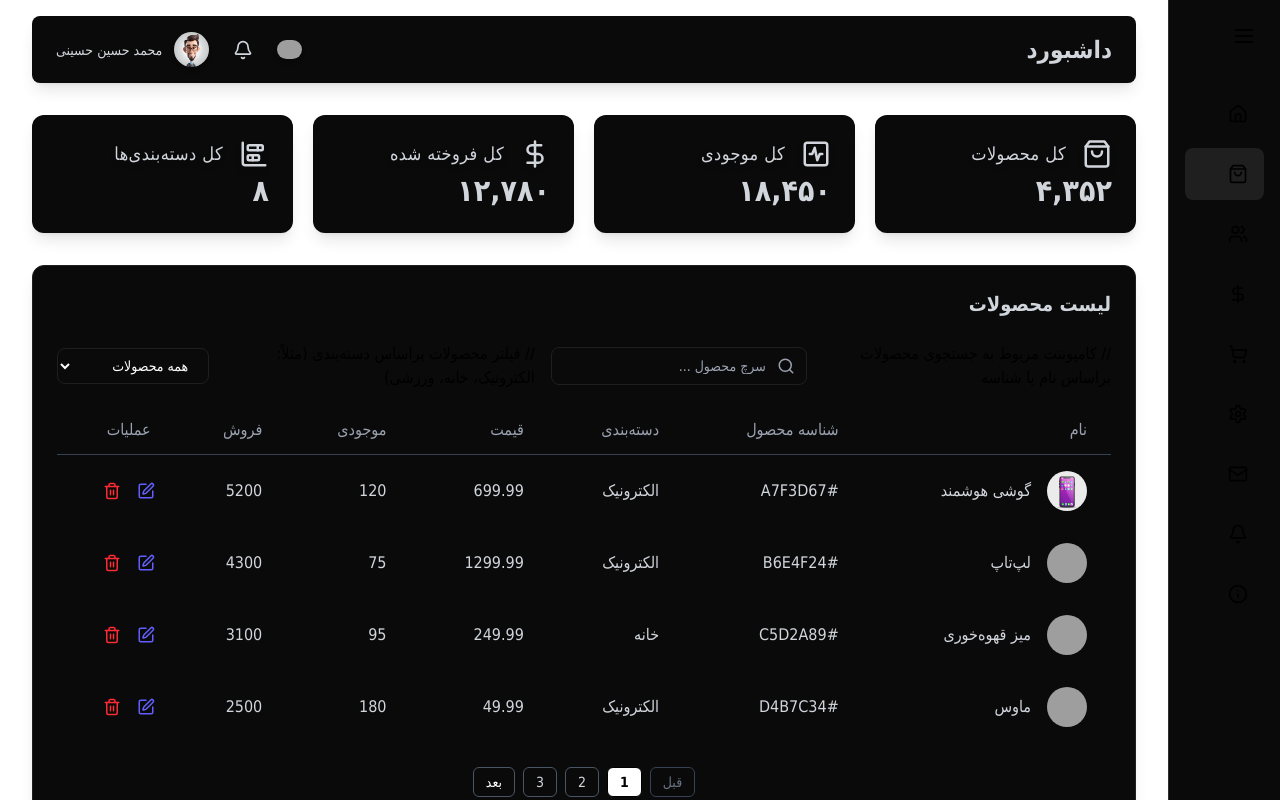
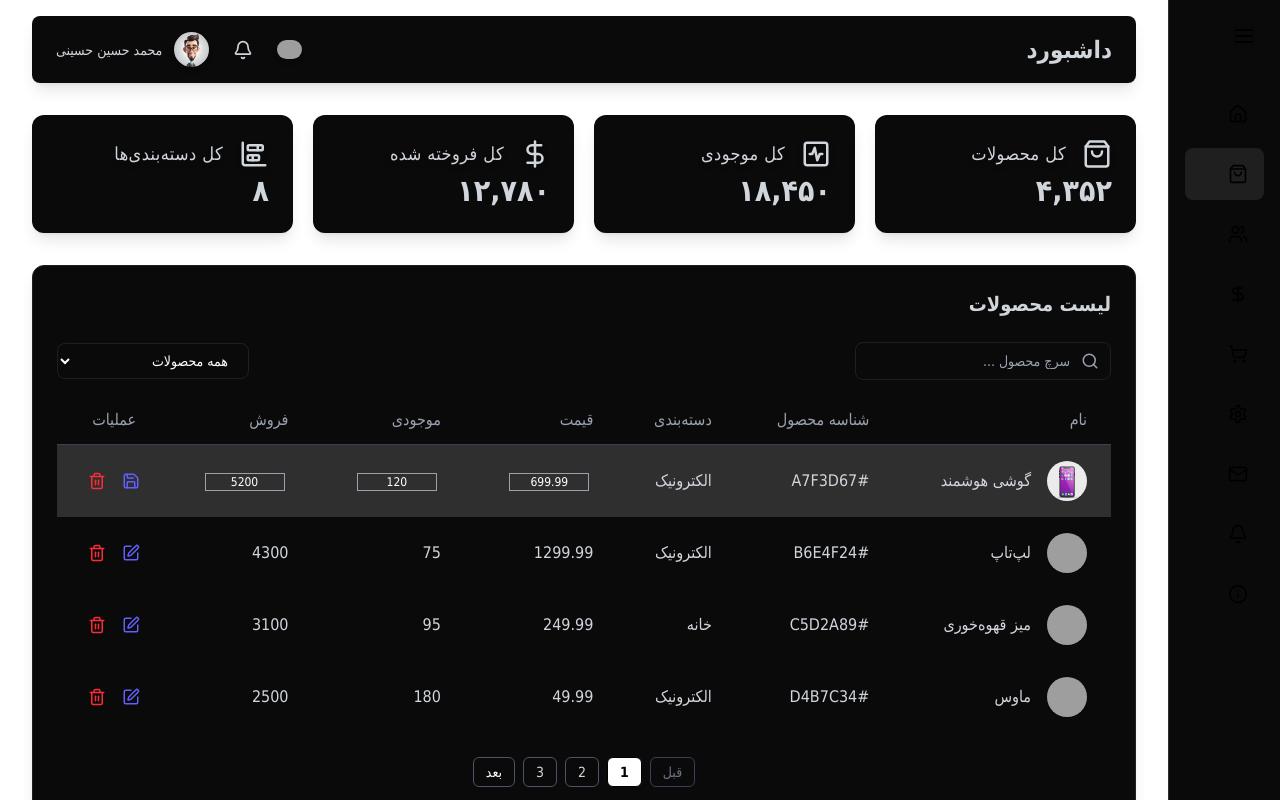
Before and after one commit to hamedhmd88/Dashboard-app, a Next.js app: page /products in a window 1280 px wide. Both pictures are taken after a click on the button 145 px from the left and 491 px from the top of the page. Built offline with nearby package versions, Linux system fonts and the light colour scheme; grey boxes are pictures that could not be loaded.

Commit message:
add edit delete product

```diff
--- a/src/components/ProductsTable.tsx
+++ b/src/components/ProductsTable.tsx
@@ -58,8 +58,14 @@ const ProductsTable = () => {
       )
     );
   };
-  //////////////////////////////////////////////////////////////////
-  /////////////////////////////////////////////////////////////////
+
+  // تابع حذف محصول بر اساس id
+  const handleDeleteProduct = (id: number | string) => {
+    setProducts((prevProducts) =>
+      prevProducts.filter((product) => product.id !== id)
+    );
+  };
+
   // محاسبه محصولات فیلتر شده براساس عبارت جستجو و دسته‌بندی انتخاب شده
   const filteredProducts = useMemo(() => {
     // حذف فاصله‌های اضافی و تبدیل به حروف کوچک برای تطبیق بهتر جستجو
@@ -114,7 +120,6 @@ const ProductsTable = () => {
       </div>
 
       <div className="flex flex-col md:flex-row items-center justify-between gap-4">
-        // کامپوننت مربوط به جستجوی محصولات براساس نام یا شناسه
         <ProductSearchInput
           value={searchTerm}
           onChange={(val) => {
@@ -125,7 +130,6 @@ const ProductsTable = () => {
             setCurrentPage(1);
           }}
         />
-        // فیلتر محصولات براساس دسته‌بندی (مثلاً: الکترونیک، خانه، ورزشی)
         <ProductCategoryFilter
           value={category}
           onChange={(val) => {
@@ -207,17 +211,24 @@ const ProductsTable = () => {
                           <Edit size={16} />
                         )}{" "}
                       </button>
-                      <button className="text-red-500 hover:text-red-300">
+                      <button
+                        className="text-red-500 hover:text-red-300"
+                        onClick={() => {
+                          if (product.id !== undefined) {
+                            handleDeleteProduct(product.id);
+                          }
+                        }}
+                      >
                         <Trash2 size={16} />
                       </button>
                     </div>
                   </div>
                   <div className="mt-2 text-base text-gray-300 text-right">
                     <div>دسته‌بندی: {product.category}</div>
-                    // پیمایش روی لیستی از برچسب‌های فارسی فیلدهایی که باید
-                    نمایش یا ویرایش داده شوند
+                    {/* // پیمایش روی لیستی از برچسب‌های فارسی فیلدهایی که باید
+                    نمایش یا ویرایش داده شوند */}
                     {["قیمت", "موجودی", "فروش"].map((label) => {
-                      // نگاشت عنوان فارسی به کلید معادل در شیء محصول (product)
+                      //   نگاشت عنوان فارسی به کلید معادل در شیء محصول (product)
                       const fieldKey =
                         label === "قیمت"
                           ? "price"
@@ -234,7 +245,7 @@ const ProductsTable = () => {
                           {editingRow === product.id ? (
                             <input
                               type="text"
-                              className="bg-transparent text-white border border-gray-400 w-16 text-center text-xs mx-1"
+                              className="bg-transparent text-white border border-gray-400 w-20 text-center text-xs mx-1"
                               // مقدار فیلد مربوطه را از شیء محصول نمایش می‌دهد
                               value={product[fieldKey]}
                               onChange={(e) => {
@@ -280,20 +291,79 @@ const ProductsTable = () => {
                   {product.category}
                 </td>
                 <td className="hidden md:table-cell px-6 py-4 whitespace-nowrap text-base text-gray-300 text-right">
-                  {product.price}
+                  {editingRow === product.id ? (
+                    <input
+                      type="text"
+                      className="bg-transparent text-white border border-gray-400 w-20 text-center text-xs mx-1"
+                      value={product.price}
+                      onChange={(e) => {
+                        if (product.id !== undefined) {
+                          handleChange(product.id, "price", e.target.value);
+                        }
+                      }}
+                    />
+                  ) : (
+                    Number(product.price).toFixed(2)
+                  )}
                 </td>
                 <td className="hidden md:table-cell px-6 py-4 whitespace-nowrap text-base text-gray-300 text-right">
-                  {product.stock}
+                  {editingRow === product.id ? (
+                    <input
+                      type="text"
+                      className="bg-transparent text-white border border-gray-400 w-20 text-center text-xs mx-1"
+                      value={product.stock}
+                      onChange={(e) => {
+                        if (product.id !== undefined) {
+                          handleChange(product.id, "stock", e.target.value);
+                        }
+                      }}
+                    />
+                  ) : (
+                    product.stock
+                  )}
                 </td>
                 <td className="hidden md:table-cell px-6 py-4 whitespace-nowrap text-base text-gray-300 text-right">
-                  {product.sales}
+                  {editingRow === product.id ? (
+                    <input
+                      type="text"
+                      className="bg-transparent text-white border border-gray-400 w-20 text-center text-xs mx-1"
+                      value={product.sales}
+                      onChange={(e) => {
+                        if (product.id !== undefined) {
+                          handleChange(product.id, "sales", e.target.value);
+                        }
+                      }}
+                    />
+                  ) : (
+                    product.sales
+                  )}
                 </td>
                 <td className="hidden md:table-cell px-6 py-4 whitespace-nowrap text-sm text-gray-300">
                   <div className="flex space-x-4 -mx-2">
-                    <button className="text-indigo-500 hover:text-indigo-300 mr-1 cursor-pointer">
-                      <Edit size={18} />
+                    <button
+                      className="text-indigo-500 hover:text-indigo-300 mr-1 cursor-pointer"
+                      onClick={() =>
+                        editingRow === product.id
+                          ? handleSaveClick()
+                          : product.id !== undefined
+                          ? handleEditClick(product.id)
+                          : undefined
+                      }
+                    >
+                      {editingRow === product.id ? (
+                        <Save size={18} />
+                      ) : (
+                        <Edit size={18} />
+                      )}
                     </button>
-                    <button className="text-red-500 hover:text-red-300 cursor-pointer">
+                    <button
+                      className="text-red-500 hover:text-red-300 cursor-pointer"
+                      onClick={() => {
+                        if (product.id !== undefined) {
+                          handleDeleteProduct(product.id);
+                        }
+                      }}
+                    >
                       <Trash2 size={18} />
                     </button>
                   </div>
```
